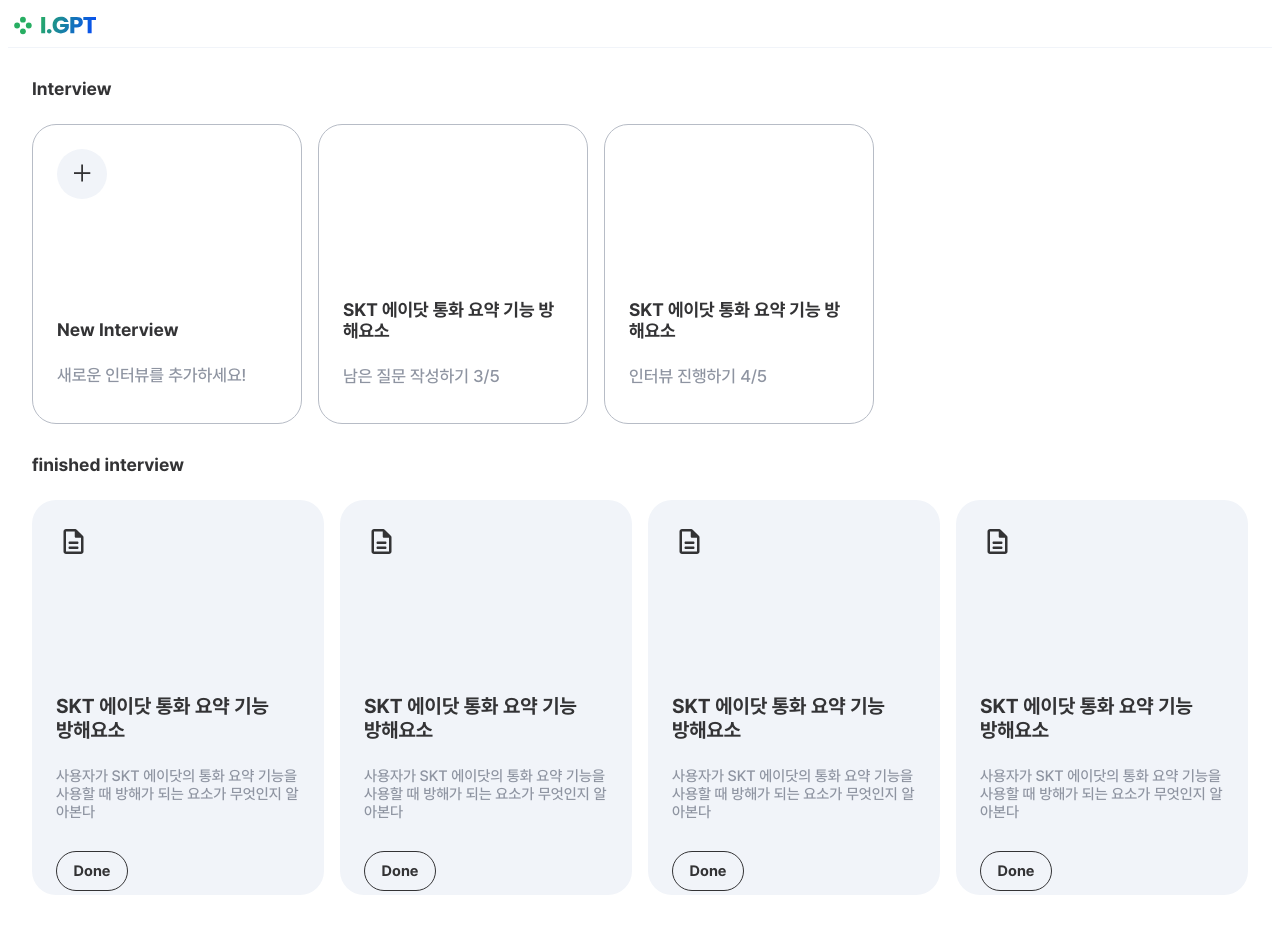
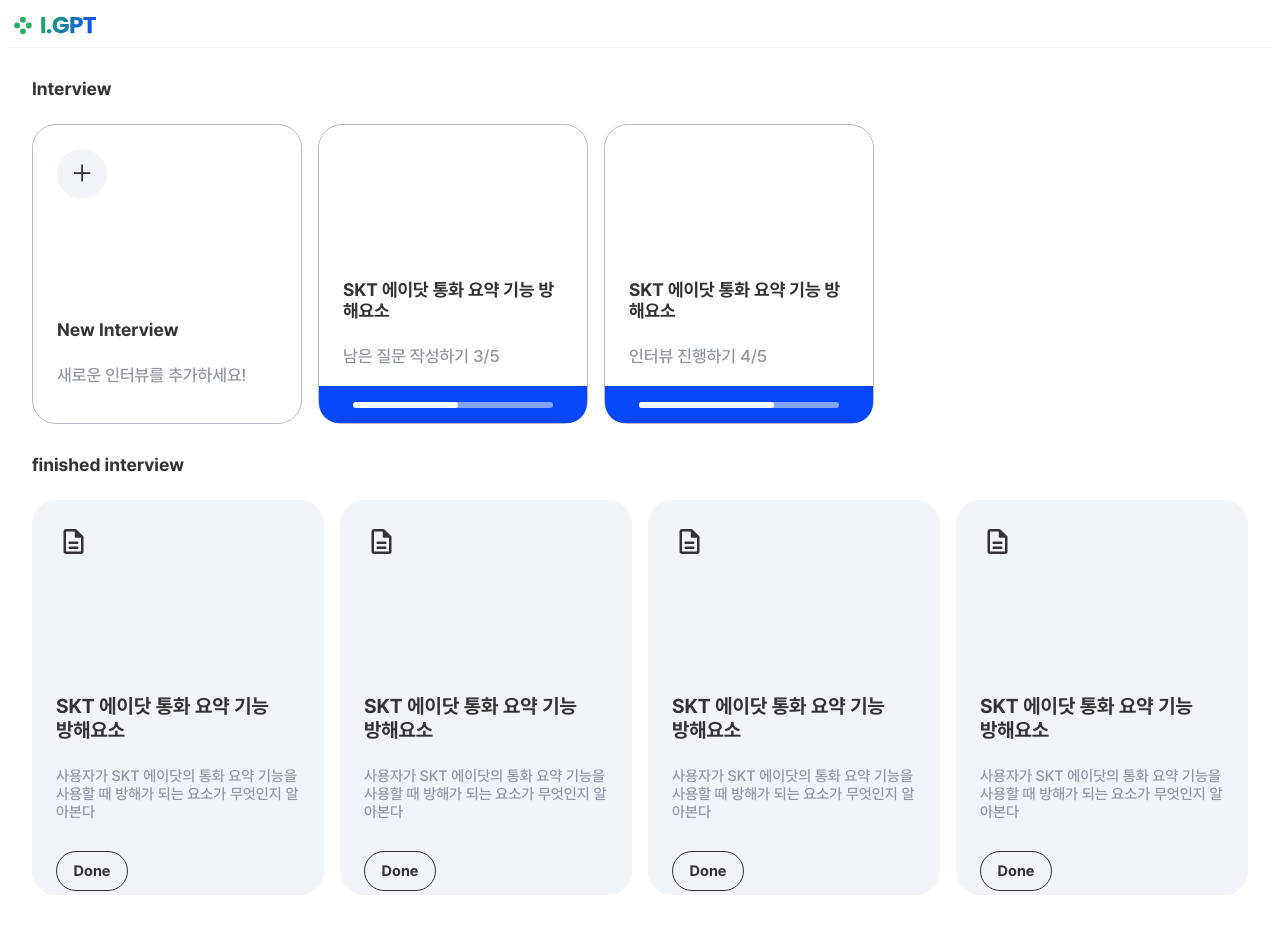
Before and after one commit to Prompt-er-Day-Winning-Team/interview_GPT_Frontend, a React (Create React App) app: page /homepage in a window 1280 px wide. Built offline with nearby package versions, Linux system fonts and the light colour scheme.

Commit message:
feat: add progress bar

```diff
--- a/src/pages/home/index.js
+++ b/src/pages/home/index.js
@@ -34,16 +34,26 @@
             <S.CardText>{"새로운 인터뷰를 추가하세요!"}</S.CardText>
           </S.InterviewCard>
           <S.InterviewCard>
-            <S.Title style={{ marginTop: "150px" }}>
+            <S.Title style={{ marginTop: "130px" }}>
               {"SKT 에이닷 통화 요약 기능 방해요소"}
             </S.Title>
             <S.CardText>{"남은 질문 작성하기 3/5"}</S.CardText>
+            <S.ProgressBlock>
+              <S.ProgressBar>
+                <S.Progress style={{ width: "105px" }} />
+              </S.ProgressBar>
+            </S.ProgressBlock>
           </S.InterviewCard>
           <S.InterviewCard>
-            <S.Title style={{ marginTop: "150px" }}>
+            <S.Title style={{ marginTop: "130px" }}>
               {"SKT 에이닷 통화 요약 기능 방해요소"}
             </S.Title>
             <S.CardText>{"인터뷰 진행하기 4/5"}</S.CardText>
+            <S.ProgressBlock>
+              <S.ProgressBar>
+                <S.Progress />
+              </S.ProgressBar>
+            </S.ProgressBlock>
           </S.InterviewCard>
         </S.InterviewCardBlock>
       </S.InterviewQuestionBlock>
--- a/src/pages/home/style.js
+++ b/src/pages/home/style.js
@@ -99,3 +99,30 @@
   align-items: center;
   justify-content: center;
 `;
+
+export const ProgressBlock = styled.div`
+  width: 268px;
+  height: 37px;
+  background: #0548fb;
+  border-bottom-left-radius: 20px; /* 왼쪽 아래 모서리 둥글게 깎음 */
+  border-bottom-right-radius: 20px;
+  margin: -24px;
+  margin-top: 20px !important;
+  display: flex;
+  justify-content: center;
+  align-items: center;
+`;
+
+export const ProgressBar = styled.div`
+  width: 200px;
+  height: 6px;
+  background-color: rgba(255, 255, 255, 0.5);
+  border-radius: 5px;
+`;
+
+export const Progress = styled.div`
+  width: 135px;
+  height: 6px;
+  background-color: white;
+  border-radius: 5px;
+`;
```
